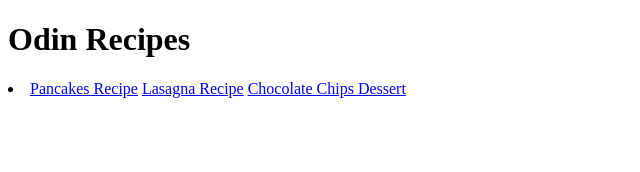
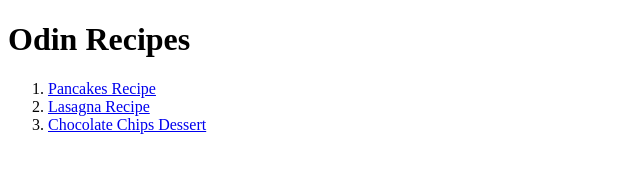
Before and after one commit to muraya-pixel/Odin_recipes, a plain HTML site: page index.html in a window 1280 px wide. Shown: the whole page, without its empty margins (0-640 px from the left). Drawn offline with Linux system fonts and the light colour scheme.

Commit message:
Update index.html

```diff
--- a/index.html
+++ b/index.html
@@ -7,11 +7,12 @@
 </head>
 <body>
     <h1>Odin Recipes</h1>
+    <ol>
  <li>
-    <a href="carrots.html">Pancakes Recipe</a>
-    <a href="lasagna.html">Lasagna Recipe</a>
-    <a href="desert.html">Chocolate Chips Dessert</a>
+    <a href="carrots.html">Pancakes Recipe</a></li>
+   <li> <a href="lasagna.html">Lasagna Recipe</a></li>
+   <li><a href="desert.html">Chocolate Chips Dessert</a>
  </li>
-
+</ol>
 </body>
 </html>
```
